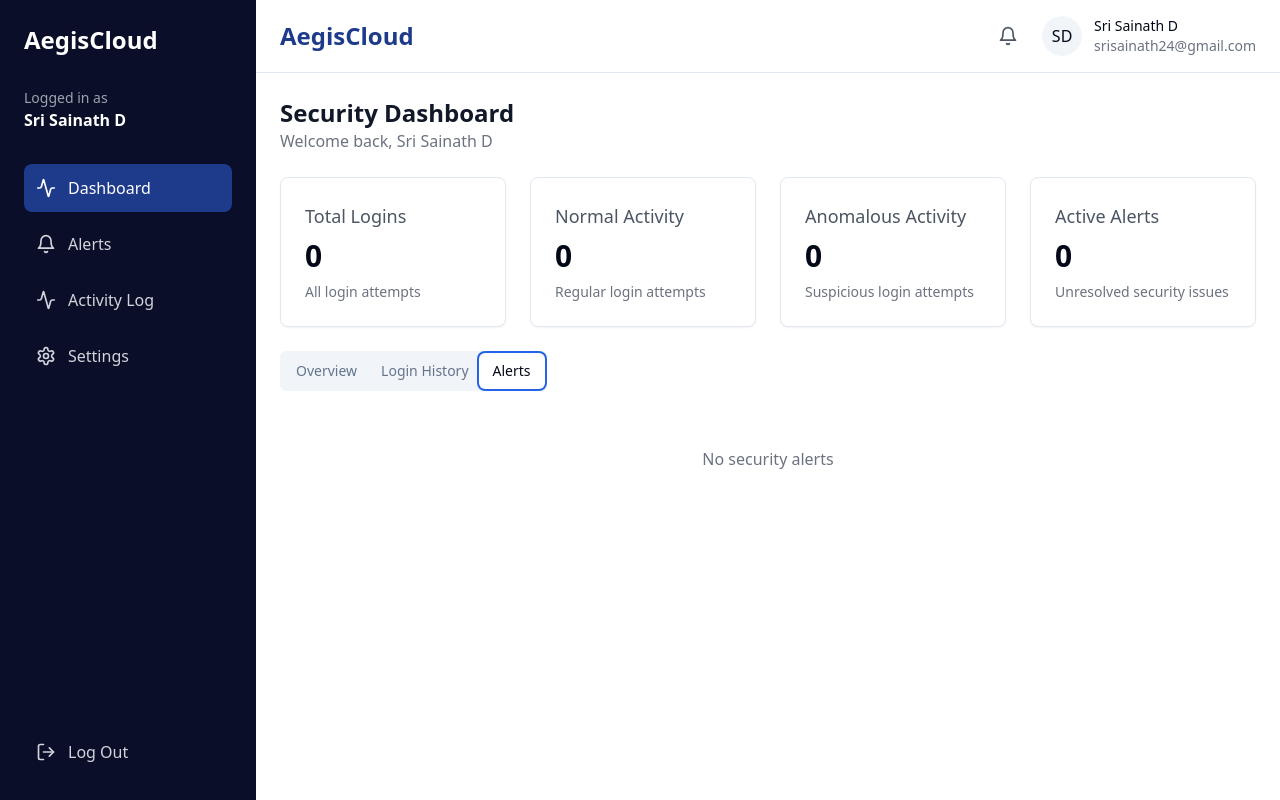
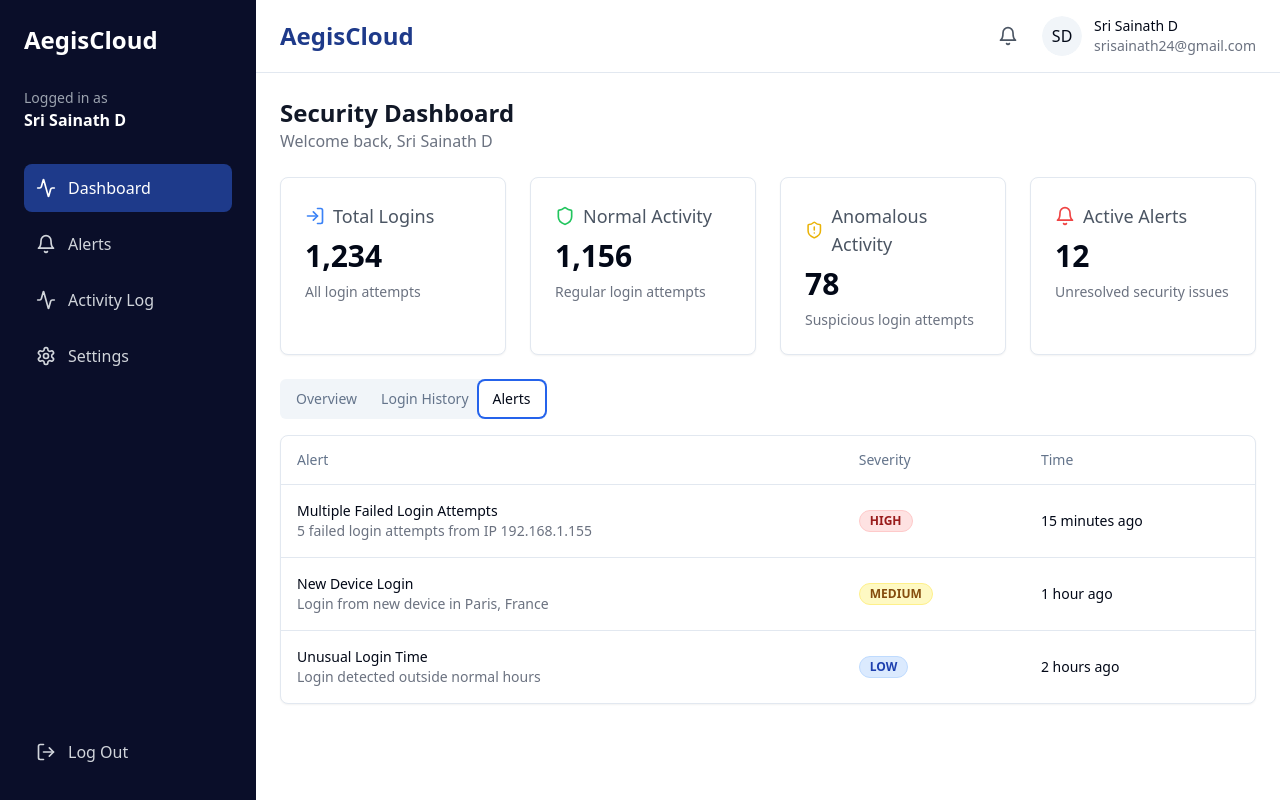
Before and after one commit to Sainath1583/screenshot-clone-frontend-demo, a React (Vite) app: page / in a window 1280 px wide. Both pictures are taken after a click on the tab "Alerts". Built offline with nearby package versions, Linux system fonts and the light colour scheme.

Commit message:
feat: Populate dashboard data
Populate the dashboard with sample data for total logins, normal activity, anomalous activity, and active alerts. Also, add sample data to the login history and alerts sections.

```diff
--- a/src/pages/Dashboard.tsx
+++ b/src/pages/Dashboard.tsx
@@ -1,13 +1,95 @@
 
 import { Card } from "@/components/ui/card";
 import { Tabs, TabsContent, TabsList, TabsTrigger } from "@/components/ui/tabs";
+import { Table, TableBody, TableCell, TableHead, TableHeader, TableRow } from "@/components/ui/table";
+import { Badge } from "@/components/ui/badge";
+import { Shield, ShieldAlert, LogIn, Bell } from "lucide-react";
 
 const Dashboard = () => {
   const stats = [
-    { title: "Total Logins", value: "0", description: "All login attempts" },
-    { title: "Normal Activity", value: "0", description: "Regular login attempts" },
-    { title: "Anomalous Activity", value: "0", description: "Suspicious login attempts" },
-    { title: "Active Alerts", value: "0", description: "Unresolved security issues" }
+    {
+      title: "Total Logins",
+      value: "1,234",
+      description: "All login attempts",
+      icon: LogIn,
+      color: "text-blue-500"
+    },
+    {
+      title: "Normal Activity",
+      value: "1,156",
+      description: "Regular login attempts",
+      icon: Shield,
+      color: "text-green-500"
+    },
+    {
+      title: "Anomalous Activity",
+      value: "78",
+      description: "Suspicious login attempts",
+      icon: ShieldAlert,
+      color: "text-yellow-500"
+    },
+    {
+      title: "Active Alerts",
+      value: "12",
+      description: "Unresolved security issues",
+      icon: Bell,
+      color: "text-red-500"
+    }
+  ];
+
+  const loginHistory = [
+    {
+      id: 1,
+      device: "Chrome / Windows",
+      location: "San Francisco, US",
+      status: "success",
+      timestamp: "2025-04-27 09:15 AM"
+    },
+    {
+      id: 2,
+      device: "Safari / macOS",
+      location: "New York, US",
+      status: "success",
+      timestamp: "2025-04-27 08:30 AM"
+    },
+    {
+      id: 3,
+      device: "Firefox / Linux",
+      location: "London, UK",
+      status: "failed",
+      timestamp: "2025-04-27 07:45 AM"
+    },
+    {
+      id: 4,
+      device: "Chrome / Android",
+      location: "Toronto, CA",
+      status: "success",
+      timestamp: "2025-04-27 06:20 AM"
+    }
+  ];
+
+  const recentAlerts = [
+    {
+      id: 1,
+      title: "Multiple Failed Login Attempts",
+      description: "5 failed login attempts from IP 192.168.1.155",
+      severity: "high",
+      time: "15 minutes ago"
+    },
+    {
+      id: 2,
+      title: "New Device Login",
+      description: "Login from new device in Paris, France",
+      severity: "medium",
+      time: "1 hour ago"
+    },
+    {
+      id: 3,
+      title: "Unusual Login Time",
+      description: "Login detected outside normal hours",
+      severity: "low",
+      time: "2 hours ago"
+    }
   ];
 
   return (
@@ -20,7 +102,10 @@ const Dashboard = () => {
       <div className="grid grid-cols-1 md:grid-cols-2 lg:grid-cols-4 gap-6">
         {stats.map((stat) => (
           <Card key={stat.title} className="p-6">
-            <h3 className="text-lg font-medium text-gray-600">{stat.title}</h3>
+            <div className="flex items-center gap-2">
+              <stat.icon className={`h-5 w-5 ${stat.color}`} />
+              <h3 className="text-lg font-medium text-gray-600">{stat.title}</h3>
+            </div>
             <div className="mt-2 flex justify-between items-end">
               <div className="text-3xl font-semibold">{stat.value}</div>
             </div>
@@ -43,21 +128,77 @@ const Dashboard = () => {
               Security Status: Your account is secure
             </div>
             <p className="text-green-600 mt-1">
-              No suspicious activities detected in your recent login history.
+              Regular login patterns detected. No immediate security concerns.
             </p>
           </div>
         </TabsContent>
 
         <TabsContent value="login-history">
-          <div className="text-center text-gray-500 py-12">
-            No login history available
-          </div>
+          <Card className="mt-4">
+            <Table>
+              <TableHeader>
+                <TableRow>
+                  <TableHead>Device / Browser</TableHead>
+                  <TableHead>Location</TableHead>
+                  <TableHead>Status</TableHead>
+                  <TableHead>Time</TableHead>
+                </TableRow>
+              </TableHeader>
+              <TableBody>
+                {loginHistory.map((log) => (
+                  <TableRow key={log.id}>
+                    <TableCell>{log.device}</TableCell>
+                    <TableCell>{log.location}</TableCell>
+                    <TableCell>
+                      <Badge variant={log.status === 'success' ? 'outline' : 'destructive'}>
+                        {log.status}
+                      </Badge>
+                    </TableCell>
+                    <TableCell>{log.timestamp}</TableCell>
+                  </TableRow>
+                ))}
+              </TableBody>
+            </Table>
+          </Card>
         </TabsContent>
 
         <TabsContent value="alerts">
-          <div className="text-center text-gray-500 py-12">
-            No security alerts
-          </div>
+          <Card className="mt-4">
+            <Table>
+              <TableHeader>
+                <TableRow>
+                  <TableHead>Alert</TableHead>
+                  <TableHead>Severity</TableHead>
+                  <TableHead>Time</TableHead>
+                </TableRow>
+              </TableHeader>
+              <TableBody>
+                {recentAlerts.map((alert) => (
+                  <TableRow key={alert.id}>
+                    <TableCell>
+                      <div className="font-medium">{alert.title}</div>
+                      <div className="text-sm text-gray-500">{alert.description}</div>
+                    </TableCell>
+                    <TableCell>
+                      <Badge
+                        variant="outline"
+                        className={
+                          alert.severity === 'high'
+                            ? 'bg-red-100 text-red-800 border-red-200'
+                            : alert.severity === 'medium'
+                            ? 'bg-yellow-100 text-yellow-800 border-yellow-200'
+                            : 'bg-blue-100 text-blue-800 border-blue-200'
+                        }
+                      >
+                        {alert.severity.toUpperCase()}
+                      </Badge>
+                    </TableCell>
+                    <TableCell>{alert.time}</TableCell>
+                  </TableRow>
+                ))}
+              </TableBody>
+            </Table>
+          </Card>
         </TabsContent>
       </Tabs>
     </div>
```
